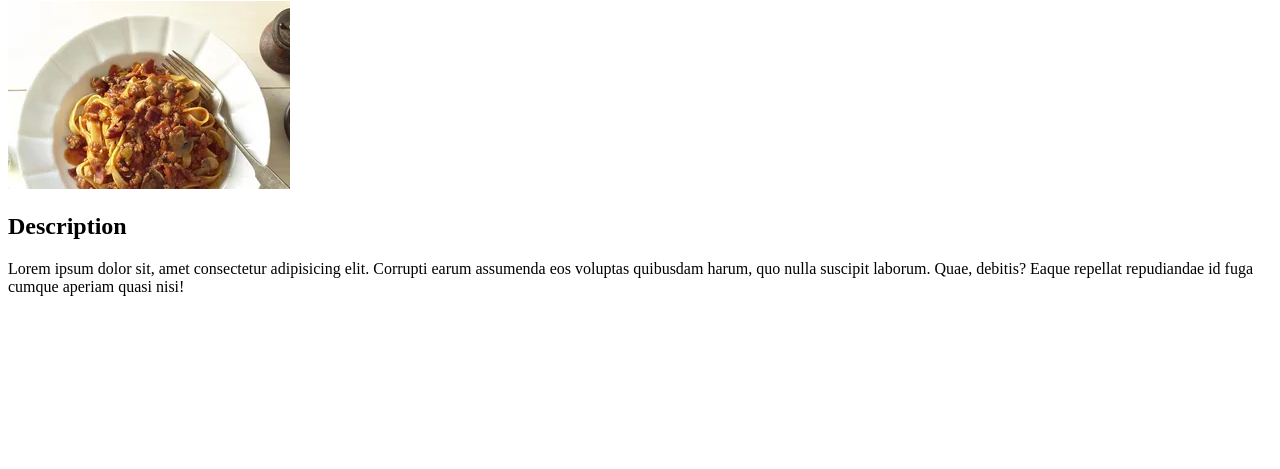
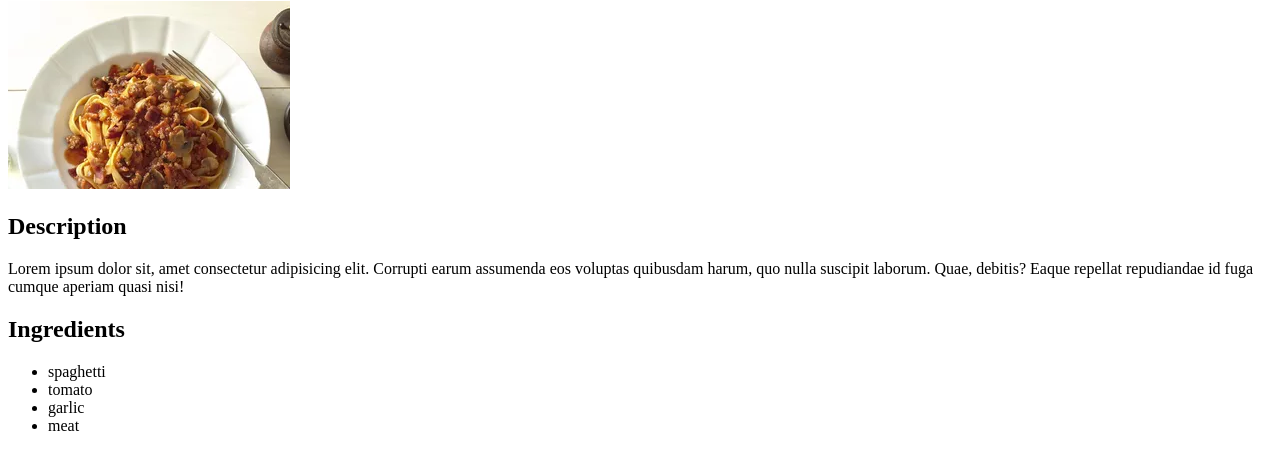
Before and after one commit to Belbut/odin-recipes2, a plain HTML site: page odin-recipes/bolognese.html in a window 1280 px wide. Shown: the part 79-548 px from the top of the page. Drawn offline with Linux system fonts and the light colour scheme.

Commit message:
Add bolognese dish ingredients

```diff
--- a/odin-recipes/bolognese.html
+++ b/odin-recipes/bolognese.html
@@ -11,5 +11,13 @@
     <img src="./img/bolognese.webp" alt="Bolognese dish image">
     <h2>Description</h2>
     <p>Lorem ipsum dolor sit, amet consectetur adipisicing elit. Corrupti earum assumenda eos voluptas quibusdam harum, quo nulla suscipit laborum. Quae, debitis? Eaque repellat repudiandae id fuga cumque aperiam quasi nisi!</p>
+
+    <h2>Ingredients</h2>
+    <ul>
+        <li>spaghetti</li>
+        <li>tomato</li>
+        <li>garlic</li>
+        <li>meat</li>
+    </ul>
 </body>
 </html>
```
